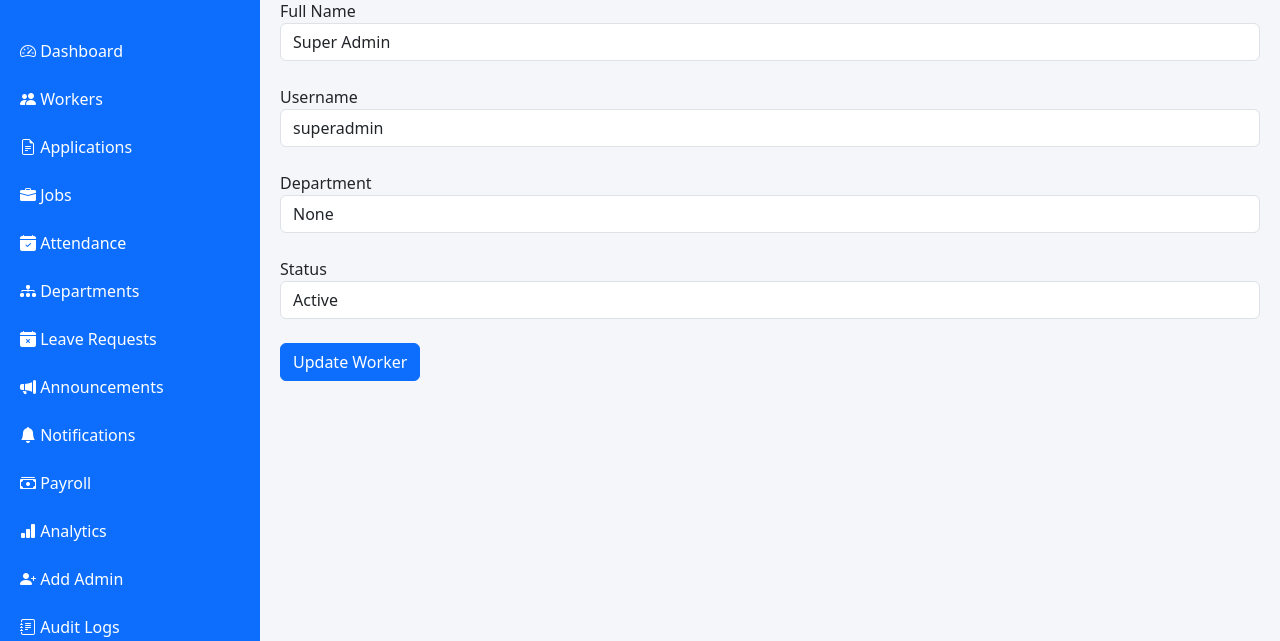
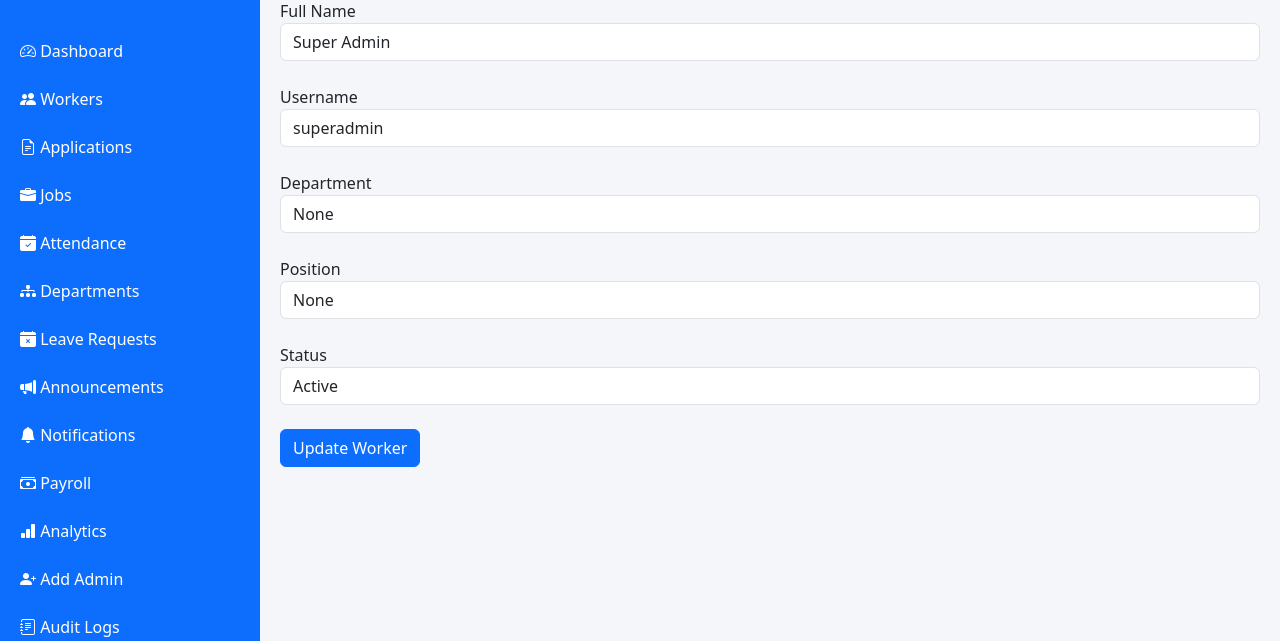
Before and after one commit to ifelodun/AV-KING-WORKER-FORM, a Flask app: page /edit-worker/1 in a window 1280 px wide. Shown: the part 159-800 px from the top of the page. Run offline with Flask 3, Linux system fonts and the light colour scheme; a user stored in the database is signed in; data comes from the database, SQL or seed files in the repository.

Commit message:
Update edit_worker.html

```diff
--- a/templates/edit_worker.html
+++ b/templates/edit_worker.html
@@ -35,6 +35,15 @@ class="form-control"
 value="{{worker.department}}">
 
 <br>
+  <label>Position</label>
+
+<input
+type="text"
+name="position"
+class="form-control"
+value="{{ worker.position }}">
+
+<br>
 
 <label>Status</label>
 
```
